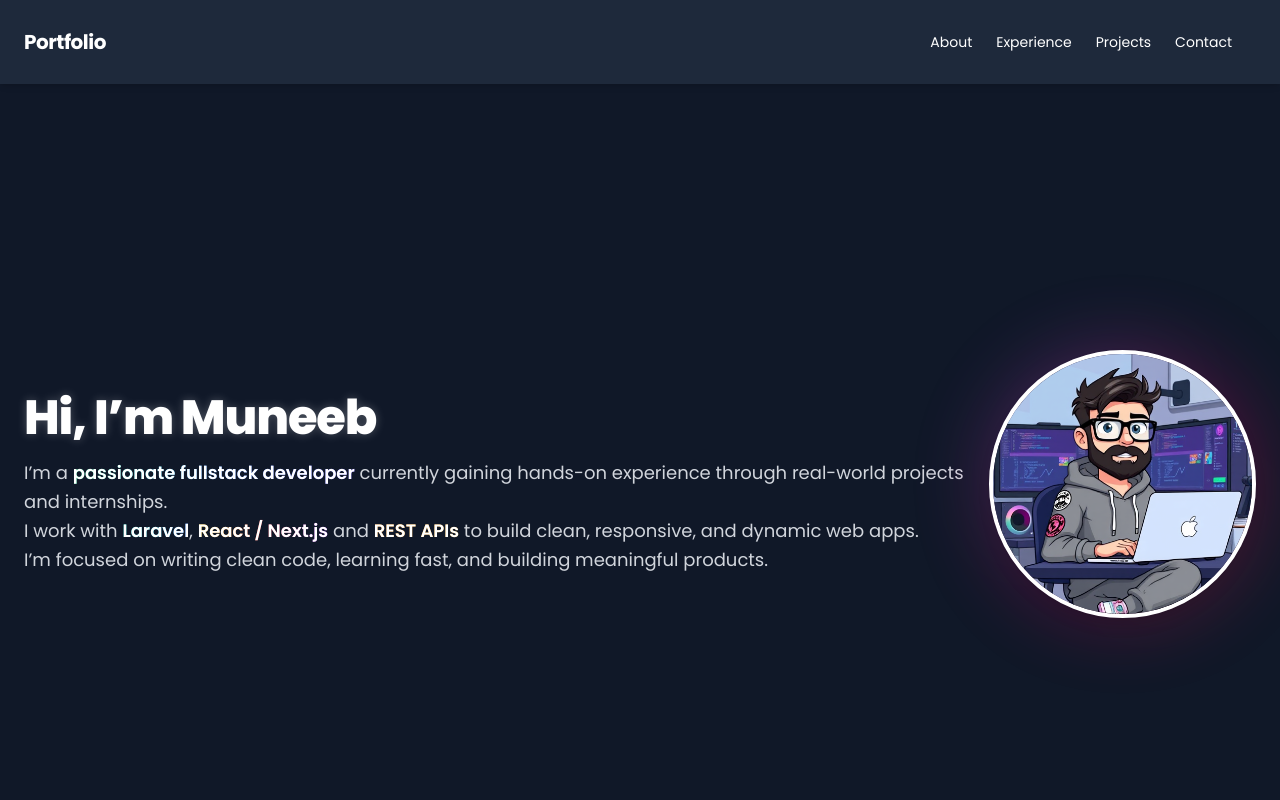
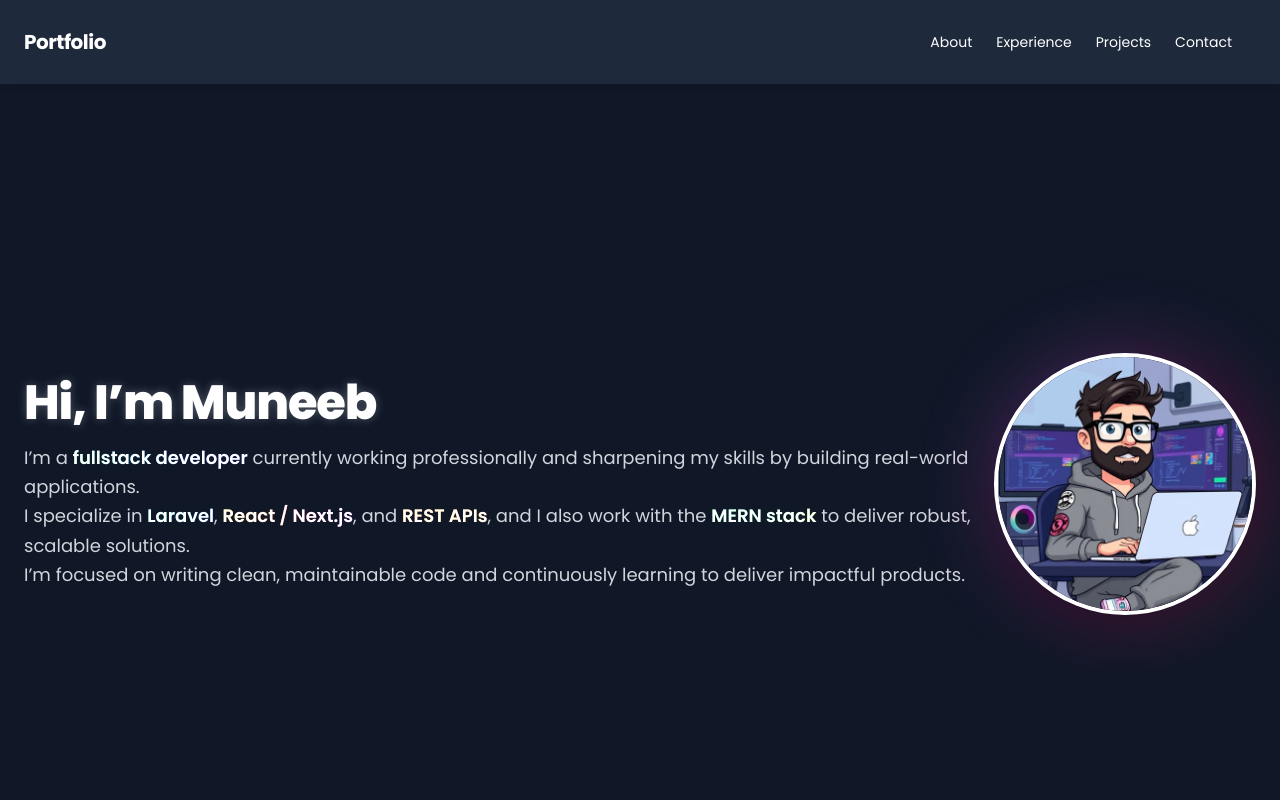
Before and after one commit to muneebusmani/portfolio, a Next.js app: page / in a window 1280 px wide. Shown: the top 800 px of the page. Built offline with nearby package versions, Linux system fonts and the light colour scheme.

Commit message:
updated hero section

```diff
--- a/app/components/hero.tsx
+++ b/app/components/hero.tsx
@@ -12,33 +12,37 @@ const Hero = (): JSX.Element => {
         className="flex flex-col justify-center text-left animate-fade-in-up space-y-4"
       >
         <div className="relative inline-block">
-          <h1 className="text-5xl font-extrabold text-white tracking-tight drop-shadow-[0_0_0.3rem_#ffffff40] transform transition duration-500 hover:scale-105 hover:text-indigo-400  inline-block">
+          <h1 className="text-5xl font-extrabold text-white tracking-tight drop-shadow-[0_0_0.3rem_#ffffff40] transform transition duration-500 hover:scale-105 hover:text-indigo-400 inline-block">
             Hi, I&rsquo;m Muneeb
           </h1>
         </div>
         <h3 className="text-lg text-gray-300 leading-relaxed">
           I&rsquo;m a{" "}
           <span className="font-semibold text-white bg-gradient-to-r from-green-400 via-blue-500 to-indigo-600 bg-clip-text text-transparent">
-            passionate fullstack developer
+            fullstack developer
           </span>{" "}
-          currently gaining hands-on experience through real-world projects and
-          internships.
-          <br />I work with{" "}
+          currently working professionally and sharpening my skills by building
+          real-world applications.
+          <br />I specialize in{" "}
           <span className="font-semibold text-white bg-gradient-to-r from-teal-400 via-cyan-500 to-blue-600 bg-clip-text text-transparent">
             Laravel
           </span>
           ,{" "}
           <span className="font-semibold text-white bg-gradient-to-r from-yellow-400 via-red-500 to-purple-600 bg-clip-text text-transparent">
             React / Next.js
-          </span>{" "}
-          and{" "}
+          </span>
+          , and{" "}
           <span className="font-semibold text-white bg-gradient-to-r from-orange-400 via-amber-500 to-yellow-600 bg-clip-text text-transparent">
             REST APIs
+          </span>
+          , and I also work with the{" "}
+          <span className="font-semibold text-white bg-gradient-to-r from-green-400 via-emerald-500 to-lime-500 bg-clip-text text-transparent">
+            MERN stack
           </span>{" "}
-          to build clean, responsive, and dynamic web apps.
+          to deliver robust, scalable solutions.
           <br />
-          I’m focused on writing clean code, learning fast, and building
-          meaningful products.
+          I’m focused on writing clean, maintainable code and continuously
+          learning to deliver impactful products.
         </h3>
       </section>
 
```
